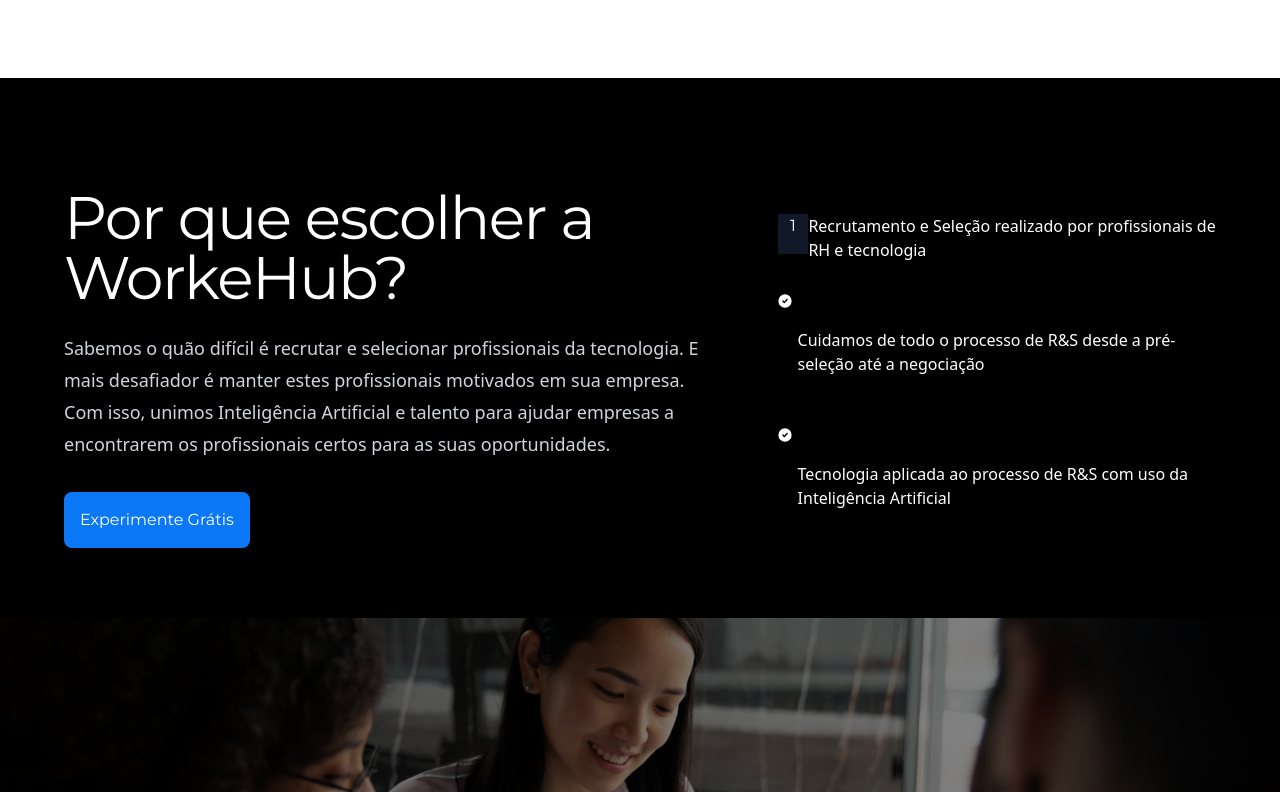
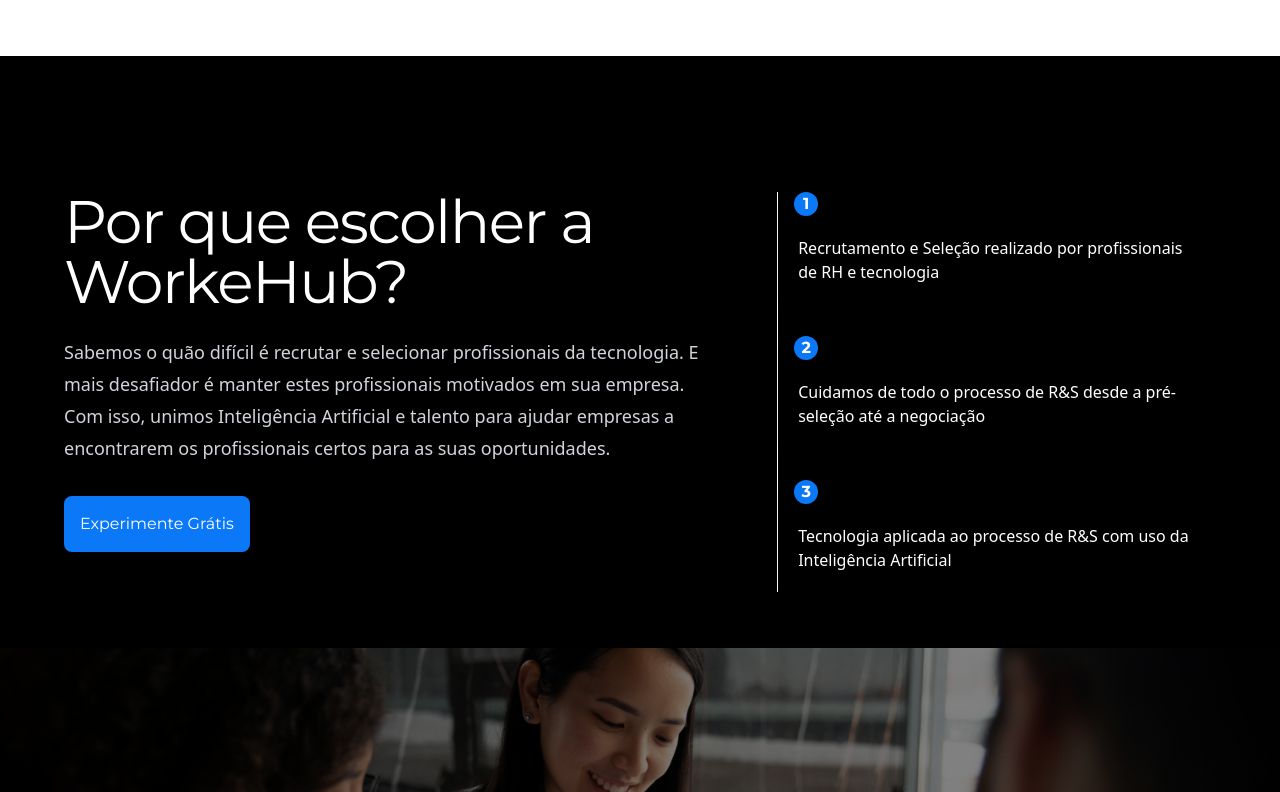
Before and after one commit to isacrodriguesdev/landing-page, a Next.js app: page / in a window 1280 px wide. Shown: the part 1882-2674 px from the top of the page. Built offline with nearby package versions, Linux system fonts and the light colour scheme.

Commit message:
chore: style

```diff
--- a/src/app/layout.tsx
+++ b/src/app/layout.tsx
@@ -6,7 +6,7 @@
 
 export const metadata: Metadata = {
   title: 'WorkeHub',
-  description: 'Generated by create next app',
+  description: 'Free-lancer',
 }
 
 export default function RootLayout({
--- a/src/components/card.tsx
+++ b/src/components/card.tsx
@@ -27,18 +27,17 @@
             <div className="mx-auto mt-10 max-w-2xl lg:mx-0 lg:max-w-none"></div>
           </div>
 
-          <div className="px-4 py-10 sm:px-6 lg:px-8 lg:py-14 mx-auto">
-            <div className="sm:grid-cols-2 md:grid-cols-3 xl:grid-cols-4 gap-3 sm:gap-6">
-              <div className="group flex flex-col mb-8 shadow-md rounded-xl hover:shadow-2xl transition bg-transparent border-zinc-400">
-                <div className="flex flex-row">
-                  <div className="text-white items-center bg-gray-900 h-10 w-10 text-center">
-                    <p className="text-md">1</p>
-                  </div>
-
+          <div className="px-4 py-10 sm:px-6 lg:px-8 lg:py-14 mx-auto ">
+            <div className="sm:grid-cols-2 md:grid-cols-3 xl:grid-cols-4 h-fit gap-3 sm:gap-6 border-l border-white">
+            <div className="group flex flex-col borde mb-8 shadow-md rounded-xl hover:shadow-2xl transition bg-transparent border-zinc-400">
+            <h4 className="ml-4 text-white font-bold text-center w-6 rounded-full bg-primary">
+                1
+              </h4>
+                <div className="p-4 md:p-5">
                   <div className="flex justify-between items-center">
                     <div>
                       <p className="text-md text-white font-sans">
-                        Recrutamento e Seleção realizado por profissionais de RH
+                      Recrutamento e Seleção realizado por profissionais de RH
                         e tecnologia
                       </p>
                     </div>
@@ -46,34 +45,24 @@
                 </div>
               </div>
               <div className="group flex flex-col borde mb-8 shadow-md rounded-xl hover:shadow-2xl transition bg-transparent border-zinc-400">
-                <svg
-                  className="w-3.5 h-3.5 me-2 text-white flex-shrink-0"
-                  aria-hidden="true"
-                  fill="currentColor"
-                  viewBox="0 0 20 20"
-                >
-                  <path d="M10 .5a9.5 9.5 0 1 0 9.5 9.5A9.51 9.51 0 0 0 10 .5Zm3.707 8.207-4 4a1 1 0 0 1-1.414 0l-2-2a1 1 0 0 1 1.414-1.414L9 10.586l3.293-3.293a1 1 0 0 1 1.414 1.414Z" />
-                </svg>
+              <h4 className="ml-4 text-white font-bold text-center w-6 rounded-full bg-primary">
+                2
+              </h4>
                 <div className="p-4 md:p-5">
                   <div className="flex justify-between items-center">
                     <div>
                       <p className="text-md text-white font-sans">
                         Cuidamos de todo o processo de R&S desde a pré-seleção
-                        até a negociação{" "}
+                        até a negociação
                       </p>
                     </div>
                   </div>
                 </div>
               </div>
-              <div className="group flex flex-col borde mb-8 shadow-md rounded-xl hover:shadow-2xl transition bg-transparent border-zinc-400">
-                <svg
-                  className="w-3.5 h-3.5 me-2 text-white flex-shrink-0"
-                  aria-hidden="true"
-                  fill="currentColor"
-                  viewBox="0 0 20 20"
-                >
-                  <path d="M10 .5a9.5 9.5 0 1 0 9.5 9.5A9.51 9.51 0 0 0 10 .5Zm3.707 8.207-4 4a1 1 0 0 1-1.414 0l-2-2a1 1 0 0 1 1.414-1.414L9 10.586l3.293-3.293a1 1 0 0 1 1.414 1.414Z" />
-                </svg>
+              <div className="group flex flex-col borde shadow-md rounded-xl hover:shadow-2xl transition bg-transparent border-zinc-400">
+              <h4 className="ml-4 text-white font-bold text-center w-6 rounded-full bg-primary">
+                3
+              </h4>
                 <div className="p-4 md:p-5">
                   <div className="flex justify-between items-center">
                     <div>
--- a/src/components/freela.tsx
+++ b/src/components/freela.tsx
@@ -8,12 +8,12 @@
           <div className="lg:mt-0 lg:flex lg:ml-0 lg:h-fill sm:h-fit 3sm:ml-4 xsm:ml-4 2sm:ml-4 md:ml-0 col-span-6 xl:place-items-center lg:col-span-12">
             <Image
               className="lg:object-contain xsm:hidden lg:block"
-              src="/image/contract.png"
+              src="/image/moçaWorkeHub.png"
               alt="Mulher"
               width={600}
               height={300}
             />
-            <div className="2sm:ml-4 xsm:ml-4 max-w-2xl col-span-7 lg:ml-20 xl:ml-40 mr-auto place-self-center lg:col-span-12 3sm:ml-4 md:ml-0">
+            <div className="2sm:ml-4 xsm:ml-4 max-w-2xl col-span-7 md:ml-0 lg:ml-20 xl:ml-40 mr-auto place-self-center lg:col-span-12 3sm:ml-4">
               <h3 className="2sm:text-2xl xsm:text-xl text-black font-semibold mb-4 xl:text-5xl 3sm:text-3xl font-Orbitron tracking-tight leading-none md:text-5xl">
                 Está com um projeto e necessita de um freelancer?
               </h3>
```
Also changed, not shown: 1 other file (tests, documents, lock files or other folders).
